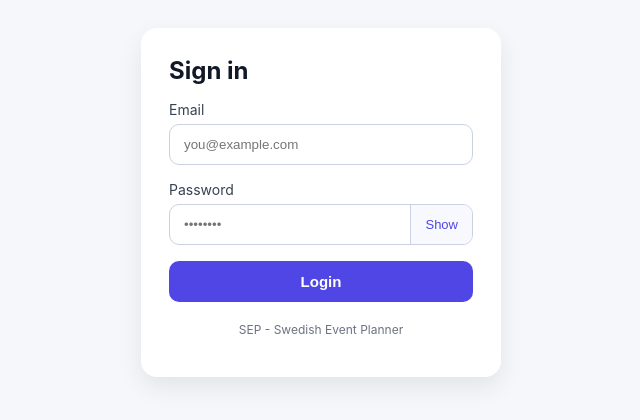
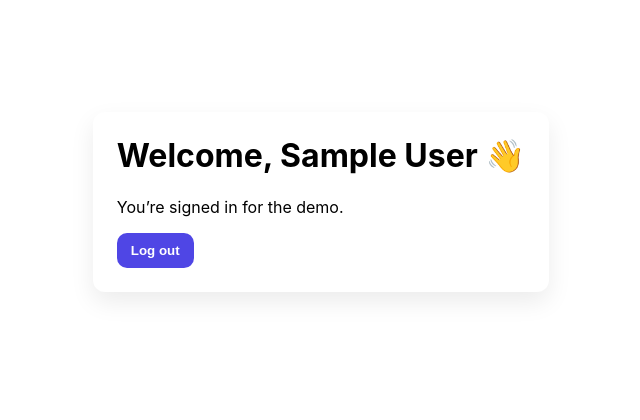
Before and after one commit to ghazalrb98/SEP-front-end, a React (Create React App) app: page /welcome in a window 1280 px wide. Shown: the part 198-618 px from the top of the page, without its empty margins (319-959 px from the left). Built offline with nearby package versions, Linux system fonts and the light colour scheme; sample sign-in values are in the browser's storage.

Commit message:
added router and initial welcome page

```diff
--- a/package.json
+++ b/package.json
@@ -10,6 +10,7 @@
     "@testing-library/user-event": "^13.5.0",
     "react": "^19.2.0",
     "react-dom": "^19.2.0",
+    "react-router-dom": "^7.9.4",
     "react-scripts": "5.0.1",
     "web-vitals": "^2.1.4"
   },
--- a/src/App.js
+++ b/src/App.js
@@ -1,5 +1,15 @@
+import { BrowserRouter, Routes, Route, Navigate } from "react-router-dom";
 import { Login } from "./login";
+import { Welcome } from "./Welcome";
 
 export default function App() {
-  return <Login />;
+  return (
+    <BrowserRouter>
+      <Routes>
+        <Route path="/" element={<Login />} />
+        <Route path="/welcome" element={<Welcome />} />
+        <Route path="*" element={<Navigate to="/" replace />} />
+      </Routes>
+    </BrowserRouter>
+  );
 }
--- /dev/null
+++ b/src/Welcome.js
@@ -0,0 +1,50 @@
+import { Navigate, useLocation, useNavigate } from "react-router-dom";
+
+export function Welcome() {
+  const navigate = useNavigate();
+  const location = useLocation();
+
+  const stateUser = location.state?.user;
+  const storedUser = !stateUser
+    ? JSON.parse(sessionStorage.getItem("user") || null)
+    : null;
+
+  const user = stateUser || storedUser;
+
+  if (!user) return <Navigate to="/" replace />;
+
+  function handleLogOut() {
+    sessionStorage.removeItem("user");
+    navigate("/", { replace: true });
+  }
+
+  return (
+    <div style={{ minHeight: "100dvh", display: "grid", placeItems: "center" }}>
+      <div
+        style={{
+          padding: 24,
+          borderRadius: 12,
+          background: "#fff",
+          boxShadow: "0 10px 25px rgba(0,0,0,0.08)",
+        }}
+      >
+        <h1 style={{ marginTop: 0 }}>Welcome, {user.name || user.email} 👋</h1>
+        <p>You’re signed in for the demo.</p>
+        <button
+          onClick={handleLogOut}
+          style={{
+            padding: "10px 14px",
+            borderRadius: 10,
+            border: "none",
+            background: "#4f46e5",
+            color: "#fff",
+            fontWeight: 600,
+            cursor: "pointer",
+          }}
+        >
+          Log out
+        </button>
+      </div>
+    </div>
+  );
+}
--- a/src/login.js
+++ b/src/login.js
@@ -1,7 +1,10 @@
 import { useState } from "react";
 import styles from "./Login.module.css";
+import { useNavigate } from "react-router-dom";
 
 export function Login() {
+  const navigate = useNavigate();
+
   const [form, setForm] = useState({ email: "", password: "" });
   const [showPw, setShowPw] = useState(false);
   const [errors, setErrors] = useState({});
@@ -47,6 +50,9 @@ export function Login() {
 
       if (user) {
         setMessage(`Welcome ${user.name || "back"}!`);
+
+        sessionStorage.setItem("user", JSON.stringify(user));
+        navigate("/welcome", { state: { user } });
       } else {
         throw Error("No account found with that email.");
       }
```
Also changed, not shown: 1 other file (tests, documents, lock files or other folders).
